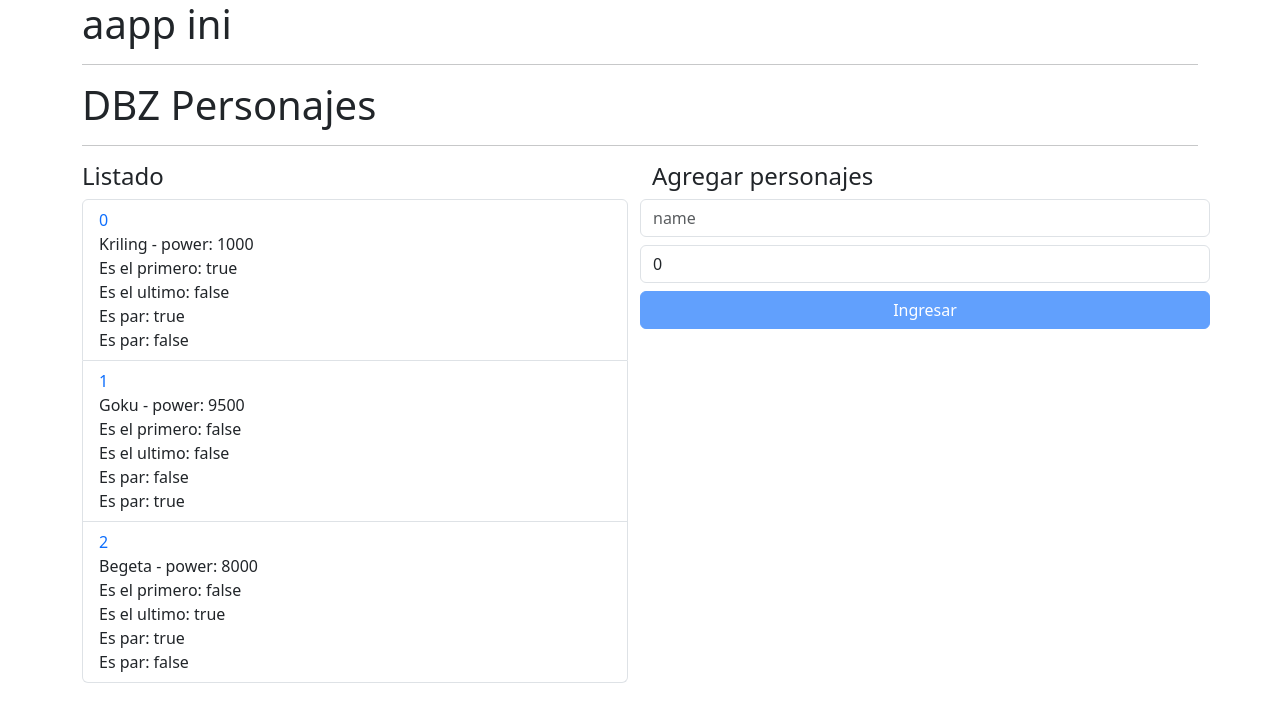
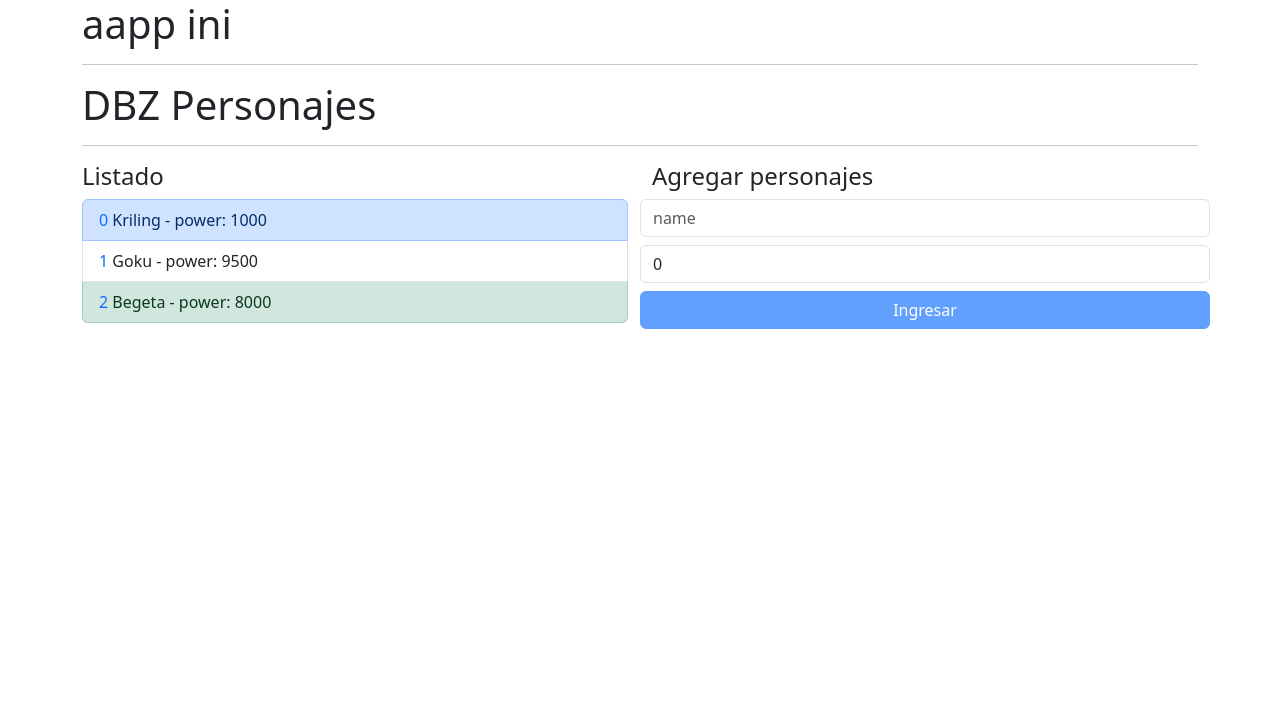
Before and after one commit to jhreyes483/angular-afh, an Angular app in the folder 02)-angular/01-bases/: page / in a window 1280 px wide. Shown: the top 722 px of the page. Built offline with nearby package versions, Linux system fonts and the light colour scheme.

Commit message:
@angular -> ngClass

```diff
--- a/02)-angular/01-bases/src/app/dbz/components/list/list.component.html
+++ b/02)-angular/01-bases/src/app/dbz/components/list/list.component.html
@@ -7,15 +7,20 @@
   let isEven = even;
   let isOdd = odd;
   "
+  class ="list-group-item"
+  [ngClass]="{
+    'list-group-item-success': isLast,
+    'list-group-item-primary': isEven
+    }"
+  >
+    <span class="text-primary">{{i}}</span>
+     {{ character.name }} - power:  {{ character.power}}
+     <br>
 
 
-  class ="list-group-item">
-    <span class="text-primary">{{i}}</span><br>
-     {{ character.name }} - power:  {{ character.power}}
-     <br>
-     <span>Es el primero: {{ isFirts }}</span><br>
+     <!-- <span>Es el primero: {{ isFirts }}</span><br>
      <span>Es el ultimo: {{ isLast }}</span><br>
      <span> Es par: {{ isEven }}</span><br>
-     <span> Es par: {{ isOdd }}</span><br>
+     <span> Es par: {{ isOdd }}</span><br> -->
   </li>
 </ul>
```
